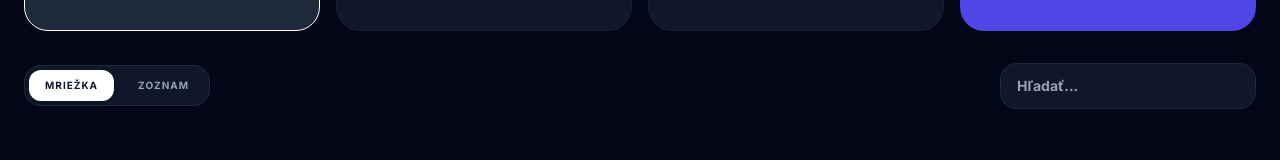
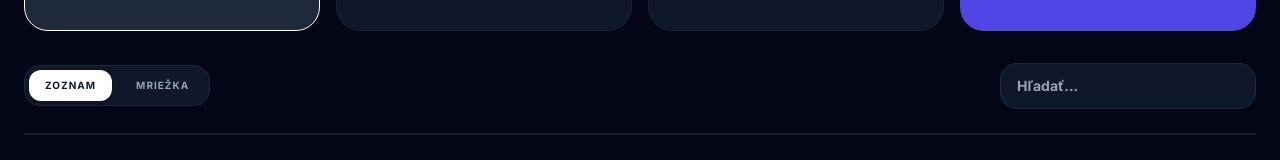
Before and after one commit to wilmanmedia-reborn/App-Moja-spajza, a React (Vite) app: page / in a window 1280 px wide. Shown: the part 182-342 px from the top of the page. Built offline with nearby package versions, Linux system fonts and the light colour scheme.

Commit message:
feat: Set default view mode to list
The application now defaults to displaying inventory items in a list format, improving usability for users who prefer this view. The "Mriežka" (Grid) view remains available as an option.

```diff
--- a/App.tsx
+++ b/App.tsx
@@ -28,7 +28,7 @@ const App: React.FC = () => {
 
   const [viewMode, setViewMode] = useState<'grid' | 'list'>(() => {
     const saved = localStorage.getItem('pantry_view_mode');
-    return (saved as 'grid' | 'list') || 'grid';
+    return (saved as 'grid' | 'list') || 'list';
   });
 
   const [activeTab, setActiveTab] = useState<'inventory' | 'shopping'>('inventory');
@@ -475,8 +475,8 @@ const App: React.FC = () => {
 
             <div className="flex flex-col sm:flex-row justify-between items-center mb-6 gap-4">
               <div className="flex gap-2 bg-white dark:bg-slate-900 p-1 rounded-2xl border border-slate-200 dark:border-slate-800 w-full sm:w-auto">
+                <button onClick={() => setViewMode('list')} className={`flex-1 sm:flex-none px-4 py-2 rounded-xl text-[10px] font-black uppercase tracking-widest ${viewMode === 'list' ? 'bg-slate-900 dark:bg-white text-white dark:text-slate-900 shadow-md' : 'text-slate-400'}`}>Zoznam</button>
                 <button onClick={() => setViewMode('grid')} className={`flex-1 sm:flex-none px-4 py-2 rounded-xl text-[10px] font-black uppercase tracking-widest ${viewMode === 'grid' ? 'bg-slate-900 dark:bg-white text-white dark:text-slate-900 shadow-md' : 'text-slate-400'}`}>Mriežka</button>
-                <button onClick={() => setViewMode('list')} className={`flex-1 sm:flex-none px-4 py-2 rounded-xl text-[10px] font-black uppercase tracking-widest ${viewMode === 'list' ? 'bg-slate-900 dark:bg-white text-white dark:text-slate-900 shadow-md' : 'text-slate-400'}`}>Zoznam</button>
               </div>
               <div className="relative w-full sm:w-64">
                 <input type="text" placeholder="Hľadať..." value={searchTerm} onChange={e => setSearchTerm(e.target.value)} className="w-full px-4 py-3 bg-white dark:bg-slate-900 rounded-2xl border border-slate-200 dark:border-slate-800 text-sm font-bold" />
```
